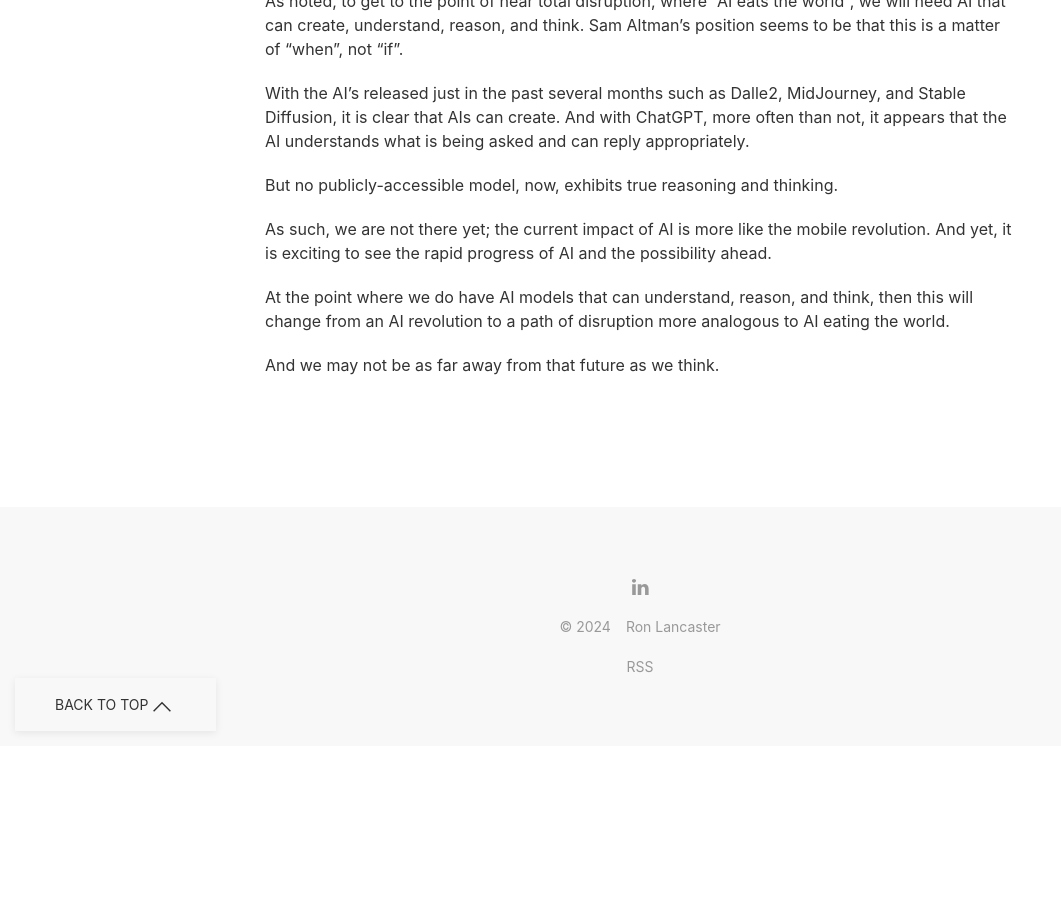
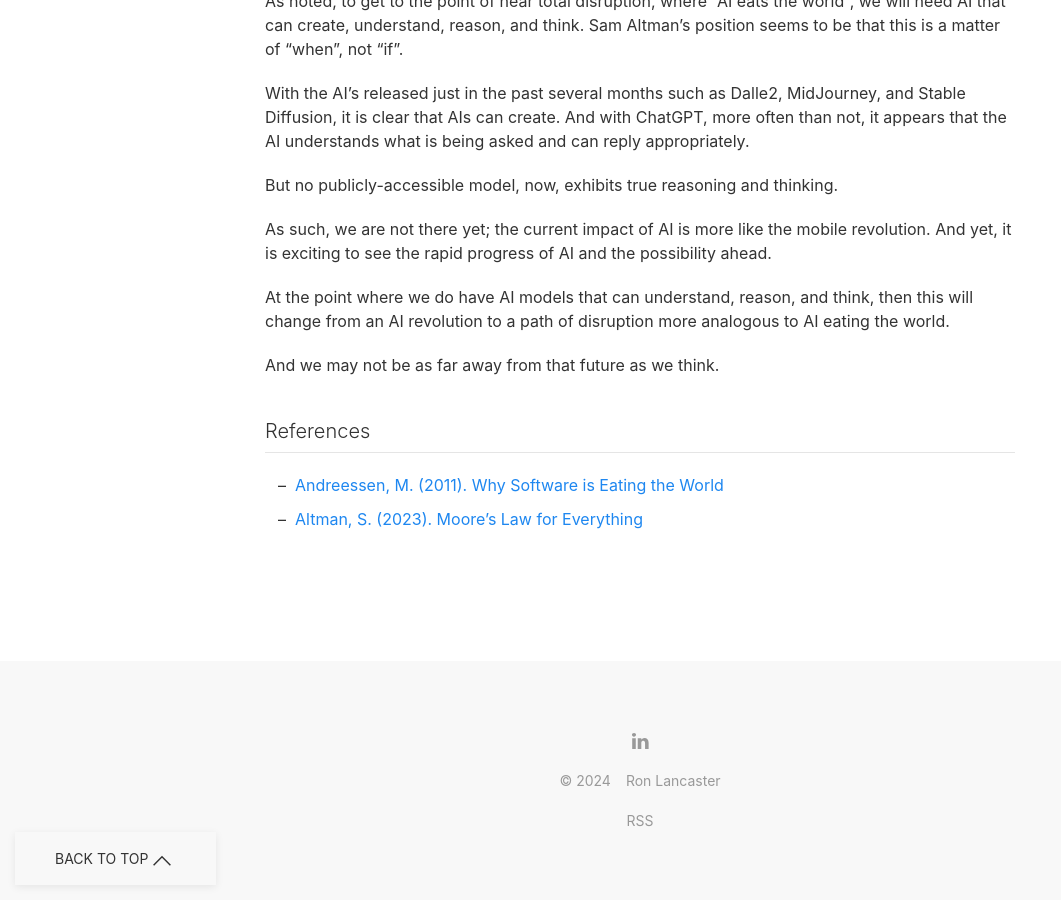
Before and after one commit to nyvyn/nyvyn.github.io, a Jekyll site: the page built from _notes/artificial-intelligence.markdown, in a window 1280 px wide and 900 px high, scrolled down 1374 px. Shown: the whole window, without its empty margins (0-1061 px from the left). Built offline with Jekyll 4.4.1, drawn with Linux system fonts in a browser that asks for light colours; before the commit the page ends 2120 px from its top, so only the background shows below that.

Commit message:
feat: Add references metadata to notes with inline citations

```diff
--- a/_notes/artificial-intelligence.markdown
+++ b/_notes/artificial-intelligence.markdown
@@ -4,6 +4,11 @@
 description: Thoughts on generative AI and the future of software
 date: 2023-05-15
 status: Stable
+references:
+  - >-
+    [Andreessen, M. (2011). Why Software is Eating the World](https://a16z.com/2011/08/20/why-software-is-eating-the-world/)
+  - >-
+    [Altman, S. (2023). Moore's Law for Everything](https://moores.samaltman.com)
 ---
 
 Something exciting and perhaps incredible is happening in AI right now. In short, we’re seeing massive leaps in AI where
--- a/_notes/embedding-inversion.markdown
+++ b/_notes/embedding-inversion.markdown
@@ -4,6 +4,9 @@
 description: Exploring a concept-driven approach using embedding inversions
 date: 2024-12-17
 status: Sprouting
+references:
+  - >-
+    [Beltagy et al. (2023). Text Embeddings Reveal (Almost) As Much As Text](https://arxiv.org/pdf/2310.06816)
 ---
 
 What if AI memory could evolve like the human mind? Instead of static storage, the system would adapt, merge similar
--- a/_notes/large-concept-models.markdown
+++ b/_notes/large-concept-models.markdown
@@ -4,6 +4,11 @@
 description: Exploring this new approach to language models
 date: 2025-1-2
 status: Sprouting
+references:
+  - >-
+    [Meta AI (2024). Large Concept Models: Language Modeling in a Sentence Representation Space](https://ai.meta.com/research/publications/large-concept-models-language-modeling-in-a-sentence-representation-space)
+  - >-
+    [Viliotti, A. (2024). Large Concept Model (LCM): a new paradigm for large-scale semantic reasoning in AI](https://www.andreaviliotti.it/post/large-concept-model-lcm-a-new-paradigm-for-large-scale-semantic-reasoning-in-ai)
 ---
 
 [Large Concept Models (LCMs)](https://ai.meta.com/research/publications/large-concept-models-language-modeling-in-a-sentence-representation-space)
```
